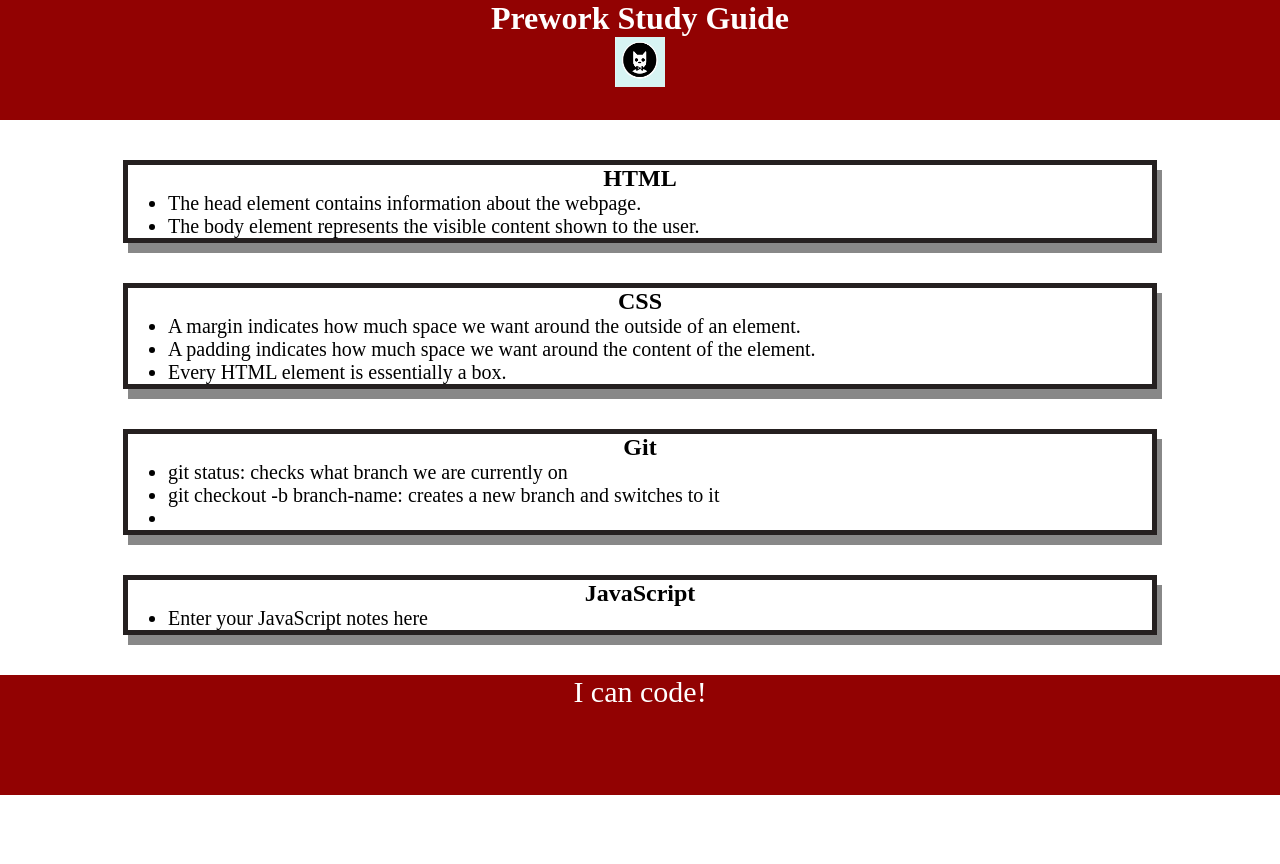
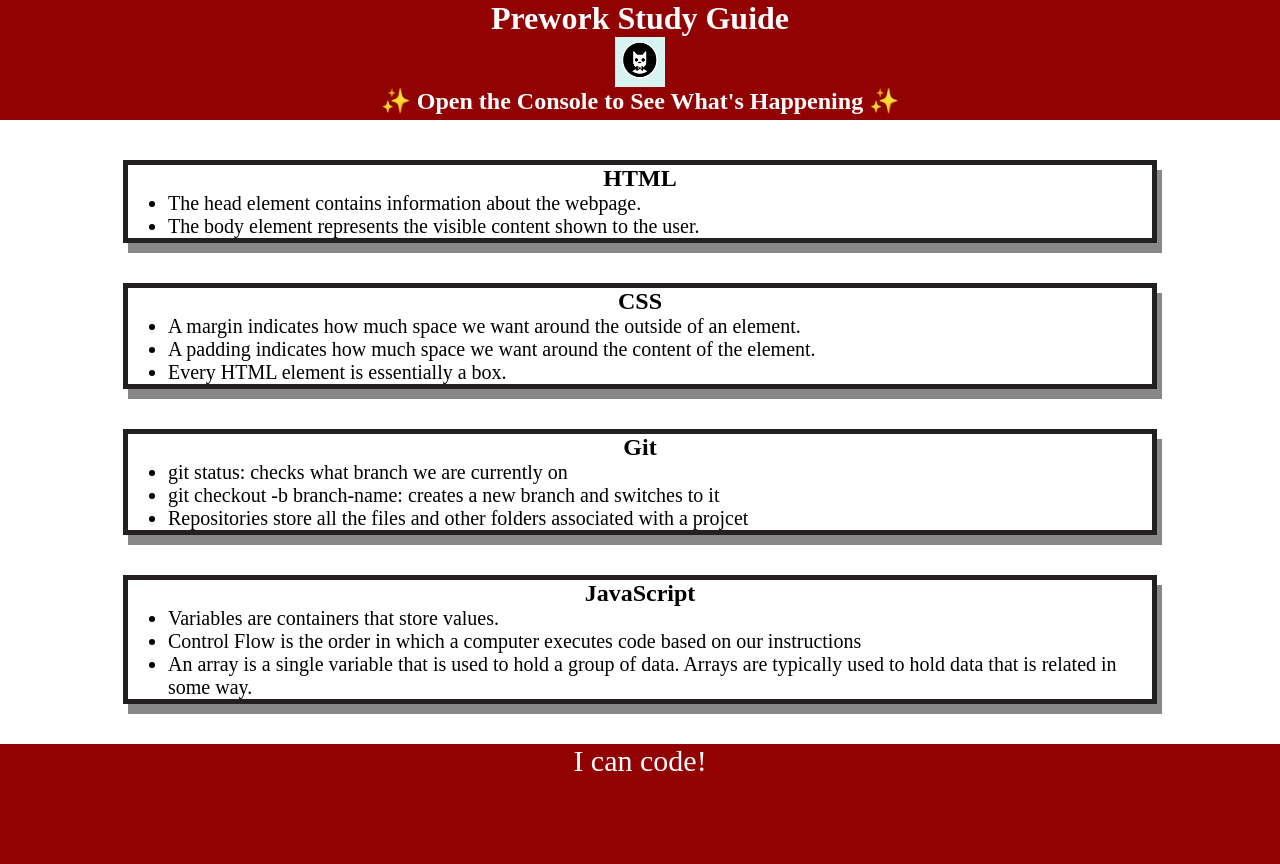
Before and after one commit to JoseffJ/Prework-Study-Guide, a plain HTML site: page prework-study-guide/index.html in a window 1280 px wide. Before the commit the page ends 800 px from the top, so only its background shows below. Drawn offline with Linux system fonts and the light colour scheme.

Commit message:
Added JavaScript to Study Guide

```diff
--- /dev/null
+++ b/prework-study-guide/assets/script.js
@@ -0,0 +1,19 @@
+var topics = ['HTML', 'CSS', 'Git', 'JavaScript'];
+
+for (var x = 0; x < topics.length; x++) {
+    console.log(topics[x]);
+}
+
+/*
+if (topic === 'HTML') {
+  console.log("Let's study HTML!");
+} else if (topic === 'CSS') {
+  console.log("Let's study CSS!");
+} else if (topic === 'Git') {
+  console.log("Let's study Git!");
+} else if (topic === 'JavaScript') {
+  console.log("Let's study JavaScript!");
+} else {
+  console.log('Please try again!');
+}
+*/
--- a/prework-study-guide/index.html
+++ b/prework-study-guide/index.html
@@ -11,6 +11,7 @@
     <header id="header">
       <h1>Prework Study Guide</h1>
       <img src="./assets/bowtie-cat.png" alt="Profile image of cat wearing a bow tie." />
+      <h2>✨ Open the Console to See What's Happening ✨</h2>
     </header>
     <main>
       <section class="card" id="html-section">
@@ -35,7 +36,7 @@
   <ul>
     <li>git status: checks what branch we are currently on</li>
     <li>git checkout -b branch-name: creates a new branch and switches to it</li>
-    <li></li>
+    <li>Repositories store all the files and other folders associated with a projcet</li>
   </ul>
 
 </section>
@@ -43,14 +44,18 @@
 <section class="card" id="javascript-section">
 <h2>JavaScript</h2>
 <ul>
-  <li>Enter your JavaScript notes here</li>
+  <li>Variables are containers that store values. </li>
+  <li>Control Flow is the order in which a computer executes code based on our instructions</li>
+  <li>An array is a single variable that is used to hold a group of data. Arrays are typically used to hold data that is related in some way.</li>
 </ul>
 </section>
 
 </main>
-
-    <footer>
+<footer>
       <p>I can code!</p>
     </footer>
+
+    <script src="./assets/script.js"></script>
+
   </body>
 </html>
```
